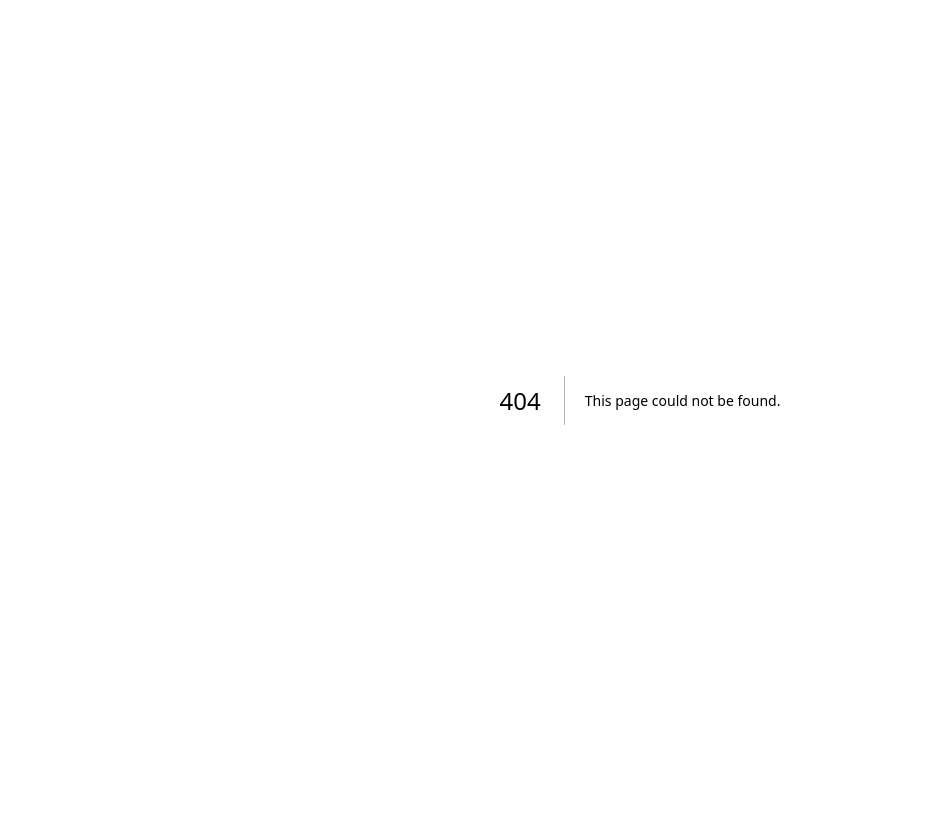
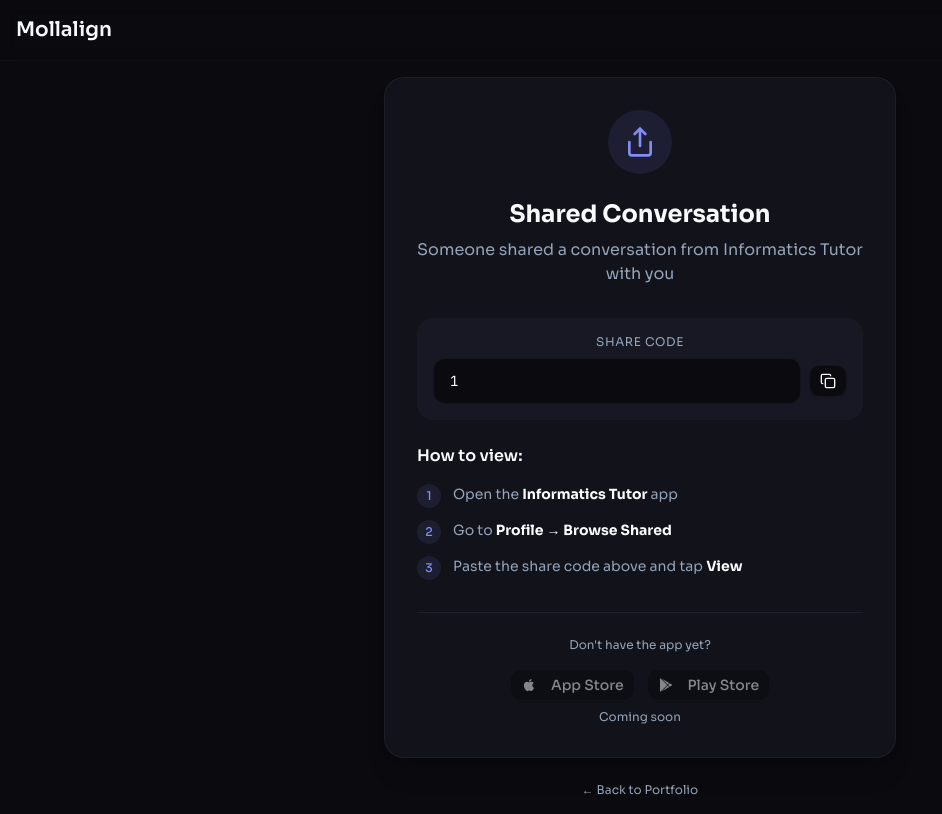
Before and after one commit to Mollalign/my_portfolio, a Next.js app: page /shared/1 in a window 1280 px wide. Before the commit this address had no page. Shown: the whole page, without its empty margins (0-942 px from the left). Built offline with nearby package versions, Linux system fonts and the light colour scheme.

Commit message:
Add shared conversation page for Informatics Tutor app
Co-authored-by: Cursor <cursoragent@cursor.com>

```diff
--- /dev/null
+++ b/app/shared/[token]/page.tsx
@@ -0,0 +1,193 @@
+"use client";
+
+import { use, useState } from "react";
+import { Button } from "@/components/ui/button";
+import Link from "next/link";
+
+interface SharedPageProps {
+  params: Promise<{ token: string }>;
+}
+
+export default function SharedPage({ params }: SharedPageProps) {
+  const { token } = use(params);
+  const [copied, setCopied] = useState(false);
+
+  const copyToClipboard = async () => {
+    try {
+      await navigator.clipboard.writeText(token);
+      setCopied(true);
+      setTimeout(() => setCopied(false), 2000);
+    } catch (err) {
+      console.error("Failed to copy:", err);
+    }
+  };
+
+  return (
+    <div className="min-h-screen bg-background flex flex-col">
+      {/* Header */}
+      <header className="border-b border-border/40 backdrop-blur-sm">
+        <div className="container mx-auto px-4 py-4">
+          <Link href="/" className="text-xl font-semibold text-foreground hover:text-primary transition-colors">
+            Mollalign
+          </Link>
+        </div>
+      </header>
+
+      {/* Main Content */}
+      <main className="flex-1 flex items-center justify-center p-4">
+        <div className="max-w-lg w-full">
+          {/* Card */}
+          <div className="bg-card border border-border rounded-2xl p-8 shadow-xl">
+            {/* Icon */}
+            <div className="w-16 h-16 mx-auto mb-6 rounded-full bg-primary/10 flex items-center justify-center">
+              <svg
+                xmlns="http://www.w3.org/2000/svg"
+                width="32"
+                height="32"
+                viewBox="0 0 24 24"
+                fill="none"
+                stroke="currentColor"
+                strokeWidth="2"
+                strokeLinecap="round"
+                strokeLinejoin="round"
+                className="text-primary"
+              >
+                <path d="M4 12v8a2 2 0 0 0 2 2h12a2 2 0 0 0 2-2v-8" />
+                <polyline points="16 6 12 2 8 6" />
+                <line x1="12" x2="12" y1="2" y2="15" />
+              </svg>
+            </div>
+
+            {/* Title */}
+            <h1 className="text-2xl font-bold text-center text-foreground mb-2">
+              Shared Conversation
+            </h1>
+            <p className="text-muted-foreground text-center mb-8">
+              Someone shared a conversation from Informatics Tutor with you
+            </p>
+
+            {/* Share Code Box */}
+            <div className="bg-muted/50 rounded-xl p-4 mb-6">
+              <p className="text-xs text-muted-foreground mb-2 text-center uppercase tracking-wider">
+                Share Code
+              </p>
+              <div className="flex items-center gap-2">
+                <code className="flex-1 bg-background rounded-lg px-4 py-3 text-sm font-mono text-foreground break-all border border-border">
+                  {token}
+                </code>
+                <Button
+                  variant="outline"
+                  size="sm"
+                  onClick={copyToClipboard}
+                  className="shrink-0"
+                >
+                  {copied ? (
+                    <svg
+                      xmlns="http://www.w3.org/2000/svg"
+                      width="16"
+                      height="16"
+                      viewBox="0 0 24 24"
+                      fill="none"
+                      stroke="currentColor"
+                      strokeWidth="2"
+                      strokeLinecap="round"
+                      strokeLinejoin="round"
+                      className="text-green-500"
+                    >
+                      <polyline points="20 6 9 17 4 12" />
+                    </svg>
+                  ) : (
+                    <svg
+                      xmlns="http://www.w3.org/2000/svg"
+                      width="16"
+                      height="16"
+                      viewBox="0 0 24 24"
+                      fill="none"
+                      stroke="currentColor"
+                      strokeWidth="2"
+                      strokeLinecap="round"
+                      strokeLinejoin="round"
+                    >
+                      <rect width="14" height="14" x="8" y="8" rx="2" ry="2" />
+                      <path d="M4 16c-1.1 0-2-.9-2-2V4c0-1.1.9-2 2-2h10c1.1 0 2 .9 2 2" />
+                    </svg>
+                  )}
+                </Button>
+              </div>
+            </div>
+
+            {/* Instructions */}
+            <div className="space-y-4">
+              <h2 className="font-semibold text-foreground">How to view:</h2>
+              <ol className="space-y-3 text-sm text-muted-foreground">
+                <li className="flex gap-3">
+                  <span className="flex-shrink-0 w-6 h-6 rounded-full bg-primary/10 text-primary text-xs font-medium flex items-center justify-center">
+                    1
+                  </span>
+                  <span>Open the <strong className="text-foreground">Informatics Tutor</strong> app</span>
+                </li>
+                <li className="flex gap-3">
+                  <span className="flex-shrink-0 w-6 h-6 rounded-full bg-primary/10 text-primary text-xs font-medium flex items-center justify-center">
+                    2
+                  </span>
+                  <span>Go to <strong className="text-foreground">Profile → Browse Shared</strong></span>
+                </li>
+                <li className="flex gap-3">
+                  <span className="flex-shrink-0 w-6 h-6 rounded-full bg-primary/10 text-primary text-xs font-medium flex items-center justify-center">
+                    3
+                  </span>
+                  <span>Paste the share code above and tap <strong className="text-foreground">View</strong></span>
+                </li>
+              </ol>
+            </div>
+
+            {/* App Store Links (placeholder) */}
+            <div className="mt-8 pt-6 border-t border-border">
+              <p className="text-xs text-muted-foreground text-center mb-4">
+                Don&apos;t have the app yet?
+              </p>
+              <div className="flex justify-center gap-3">
+                <Button variant="outline" size="sm" disabled>
+                  <svg
+                    xmlns="http://www.w3.org/2000/svg"
+                    width="16"
+                    height="16"
+                    viewBox="0 0 24 24"
+                    fill="currentColor"
+                    className="mr-2"
+                  >
+                    <path d="M17.05 20.28c-.98.95-2.05.8-3.08.35-1.09-.46-2.09-.48-3.24 0-1.44.62-2.2.44-3.06-.35C2.79 15.25 3.51 7.59 9.05 7.31c1.35.07 2.29.74 3.08.8 1.18-.24 2.31-.93 3.57-.84 1.51.12 2.65.72 3.4 1.8-3.12 1.87-2.38 5.98.48 7.13-.57 1.5-1.31 2.99-2.54 4.09l.01-.01zM12.03 7.25c-.15-2.23 1.66-4.07 3.74-4.25.29 2.58-2.34 4.5-3.74 4.25z" />
+                  </svg>
+                  App Store
+                </Button>
+                <Button variant="outline" size="sm" disabled>
+                  <svg
+                    xmlns="http://www.w3.org/2000/svg"
+                    width="16"
+                    height="16"
+                    viewBox="0 0 24 24"
+                    fill="currentColor"
+                    className="mr-2"
+                  >
+                    <path d="M3.609 1.814L13.792 12 3.61 22.186a.996.996 0 0 1-.61-.92V2.734a1 1 0 0 1 .609-.92zm10.89 10.893l2.302 2.302-10.937 6.333 8.635-8.635zm3.199-3.198l2.807 1.626a1 1 0 0 1 0 1.73l-2.808 1.626L15.206 12l2.492-2.491zM5.864 2.658L16.8 8.99l-2.302 2.302-8.634-8.634z" />
+                  </svg>
+                  Play Store
+                </Button>
+              </div>
+              <p className="text-xs text-muted-foreground text-center mt-2">
+                Coming soon
+              </p>
+            </div>
+          </div>
+
+          {/* Footer */}
+          <p className="text-center text-xs text-muted-foreground mt-6">
+            <Link href="/" className="hover:text-primary transition-colors">
+              ← Back to Portfolio
+            </Link>
+          </p>
+        </div>
+      </main>
+    </div>
+  );
+}
```
